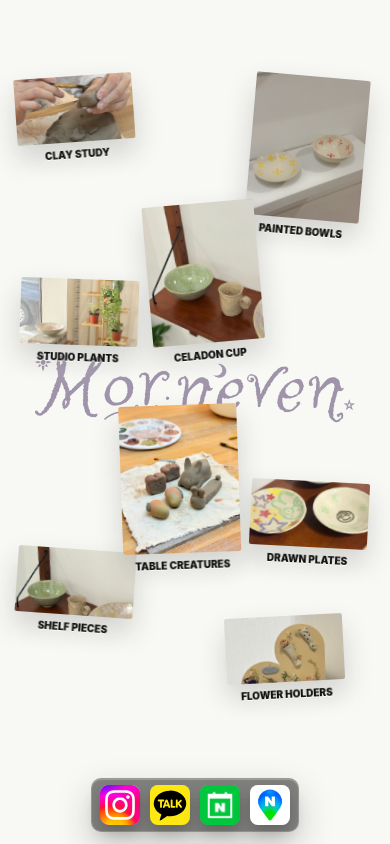
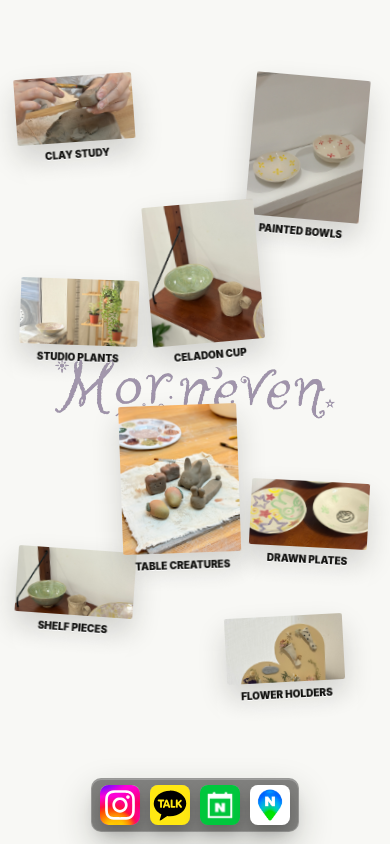
Before and after one commit to Jaegwae/morneven, a website: page index.html in a window 390 px wide. Drawn offline with Linux system fonts and the light colour scheme; no server answers.

Commit message:
Shrink background logo further
Reduce the decorative MOR.NEVEN mark again so it sits quieter behind the image board on desktop and mobile.

Constraint: Preserve the current centered composition and only adjust the background logo scale
Confidence: high
Scope-risk: narrow
Directive: Keep responsive logo sizing in .brand-lockup, not image intrinsic dimensions
Tested: npm run verify; Playwright desktop 1440x900 brand width 800px; Playwright mobile 390x844 brand width 280px
Not-tested: Physical device preview

```diff
--- a/styles.css
+++ b/styles.css
@@ -40,7 +40,7 @@ body {
   left: 50%;
   top: 50%;
   z-index: 1;
-  width: min(920px, calc(100vw - 72px));
+  width: min(800px, calc(100vw - 72px));
   transform: translate(-50%, -50%);
   pointer-events: none;
   text-align: center;
@@ -900,7 +900,7 @@ body {
 
   .brand-lockup {
     top: 46%;
-    width: min(320px, calc(100vw - 24px));
+    width: min(280px, calc(100vw - 24px));
   }
 
   .piece {
```
